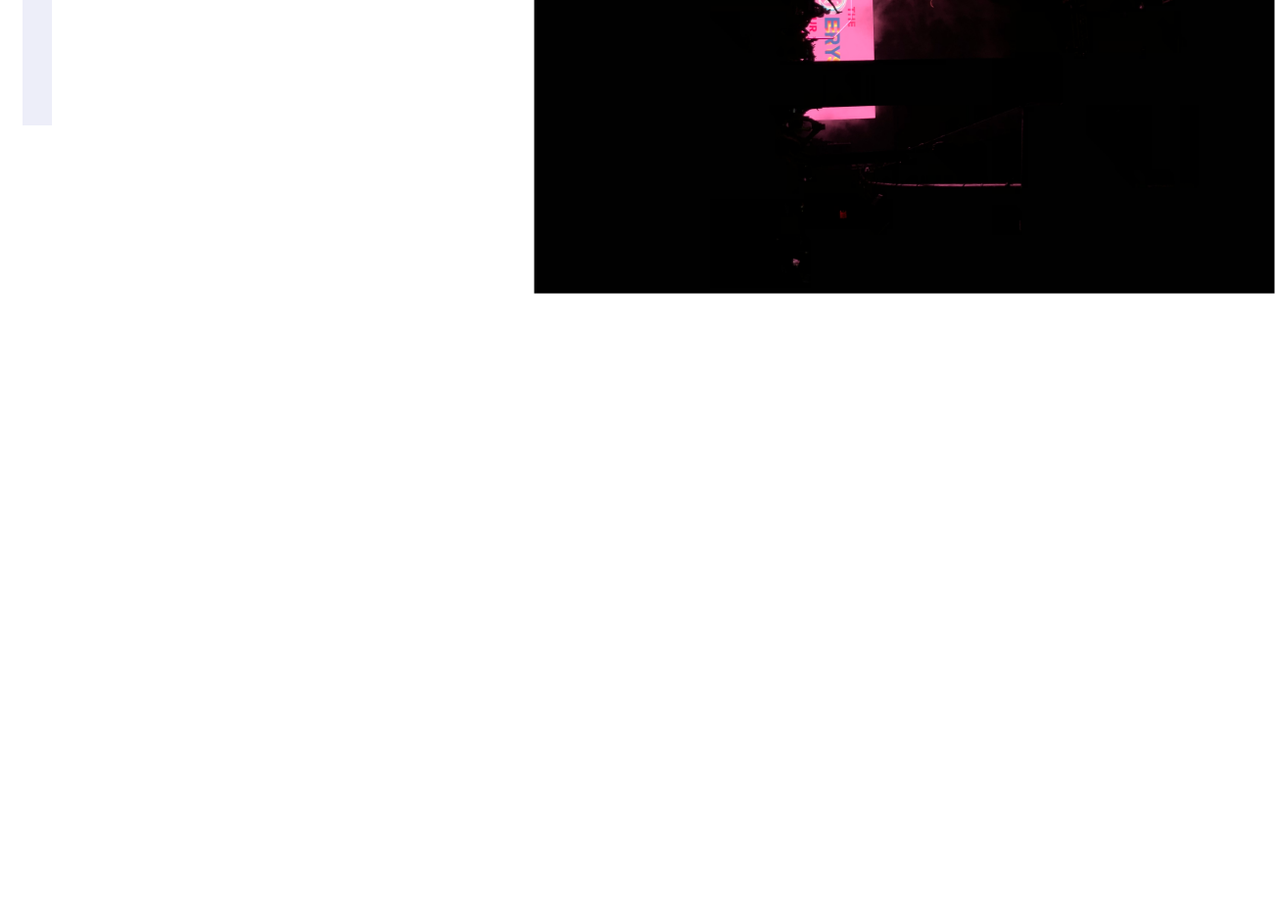
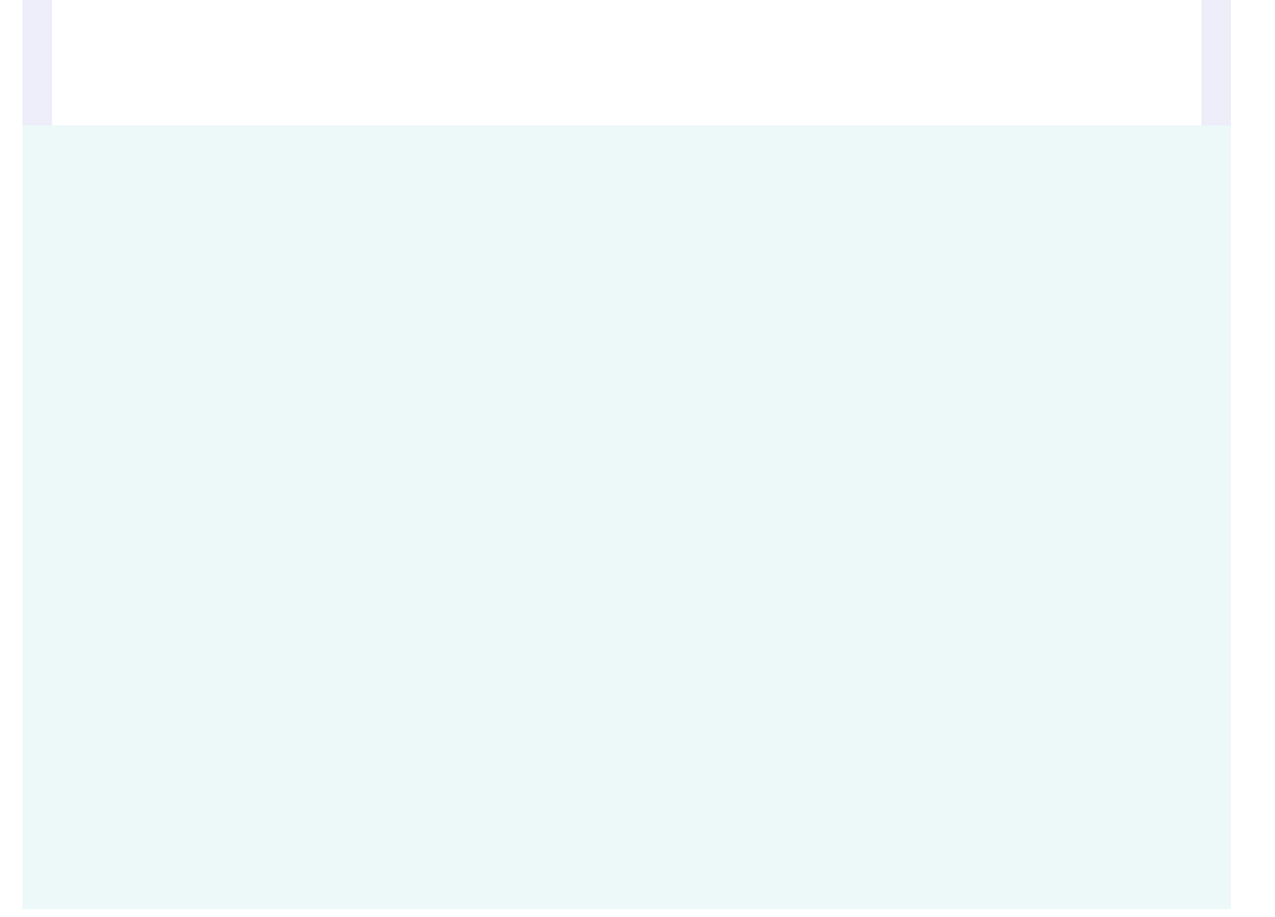
Before and after one commit to katemcg/katemcg.github.io, a plain HTML site: page index.html in a window 1280 px wide. Shown: the part 1340-2276 px from the top of the page at 98% size, 1302 px wide, since content can reach past the window. Before the commit the page ends 1734 px from the top, so only its background shows below. Drawn offline with nearby package versions, Linux system fonts and the light colour scheme; a script that the page names is missing.

Commit message:
one more

```diff
--- a/css/style.css
+++ b/css/style.css
@@ -68,3 +68,10 @@ p{
 	margin-left: 500px;
 	margin-right: 0px;
 }
+
+#lastone{
+	background-color: #EDF8F9;
+	height: 100vh;
+	margin-left: 15px;
+	margin-right: 15px;
+}
--- a/index.html
+++ b/index.html
@@ -67,7 +67,10 @@
 
 		<div id="idPics">
 			<img src="images/mirrors.jpeg" alt="Mirror installation" class="leftside">
-			<img src="images/concert.jpeg" alt="Concert" class="rotateimg90 rightside">
+		</div>
+
+		<div id="lastone">
+
 		</div>
 
 		<!-- Put all content here. -->
```
